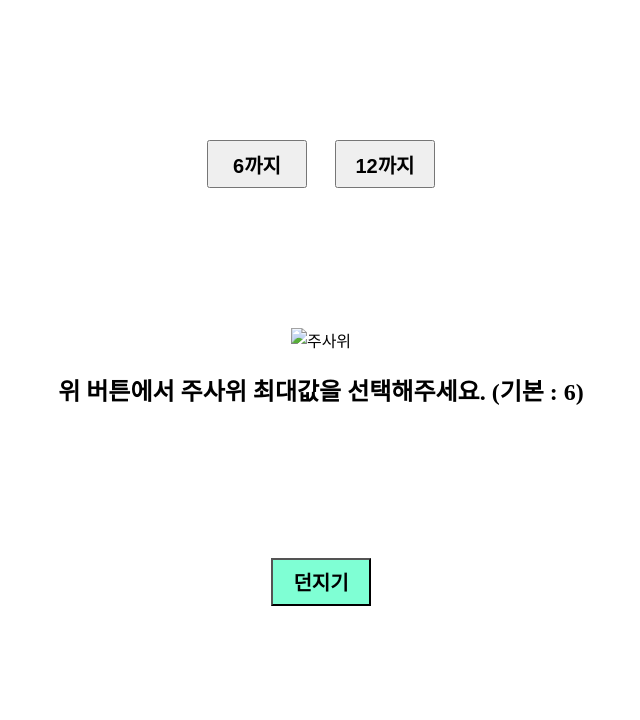
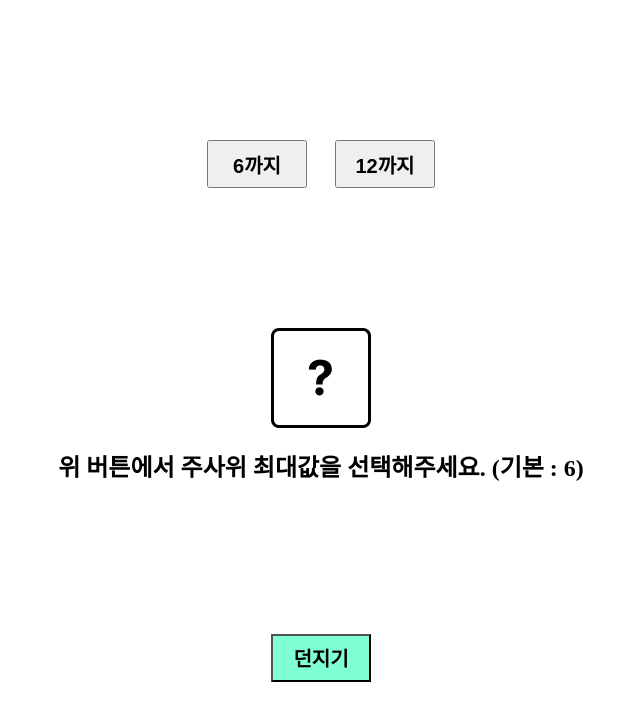
Before and after one commit to semnil5202/dice-web, a plain HTML site: page index.html in a window 1280 px wide. Shown: the whole page, without its empty margins (319-959 px from the left). Drawn offline with Linux system fonts and the light colour scheme.

Commit message:
fix: 주사위 초기 이미지 주소 수정

```diff
--- a/index.html
+++ b/index.html
@@ -11,7 +11,7 @@
       <button class="mode-six">6까지</button>
       <button class="mode-twelve">12까지</button>
     </div>
-    <img src="./Juinit.png" alt="주사위" />
+    <img src="./initDice.png" alt="주사위" />
     <h2>위 버튼에서 주사위 최대값을 선택해주세요. (기본 : 6)</h2>
     <button class="starting-game">던지기</button>
   </body>
```
